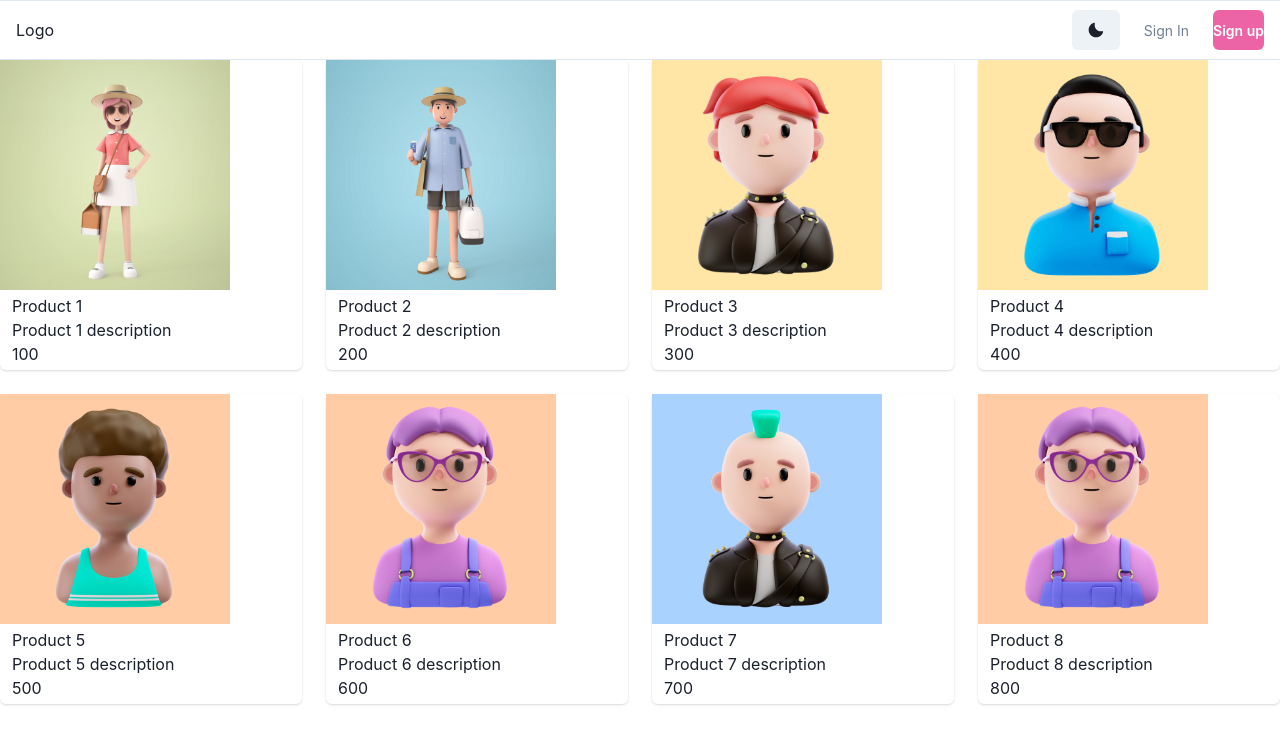
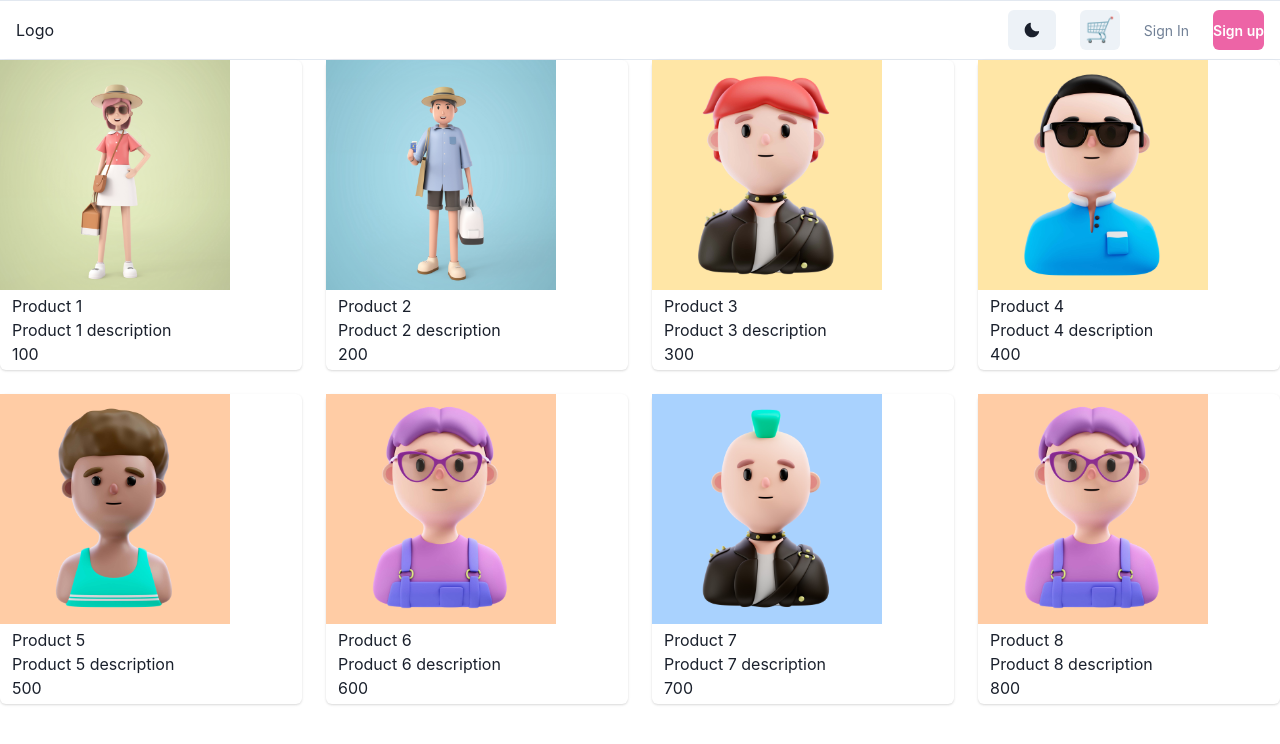
Before and after one commit to jesualujan/30weba_fullstack, a Next.js app in the folder ecommerce/: page / in a window 1280 px wide. Shown: the top 744 px of the page. Built offline with nearby package versions, Linux system fonts and the light colour scheme.

Commit message:
✨ importamos el componente CartIcon

```diff
--- a/ecommerce/components/Layout.js
+++ b/ecommerce/components/Layout.js
@@ -7,9 +7,11 @@ import {
   Stack,
   Button,
   useColorModeValue,
-  useColorMode
+  useColorMode,
+  Link
 } from '@chakra-ui/react'
 import {MoonIcon, SunIcon} from '@chakra-ui/icons'
+import CartIcon from './CartIcon'
 
 const Layout = ({children}) => {
 
@@ -46,8 +48,12 @@ const Layout = ({children}) => {
          direction={'row'}
          spacing={6}
         >
-        <Button onClick={toggleColorMode}>{colorMode === 'light' ?  <MoonIcon/> : <SunIcon/>}
-      </Button>
+        <Button onClick={toggleColorMode}>
+          {colorMode === 'light' ?  <MoonIcon/> : <SunIcon/>}
+        </Button>
+        <Link href='/cart' passHref>
+        <CartIcon />
+        </Link>
           <Button
             fontSize={'sm'}
             fontWeight={400}
```
